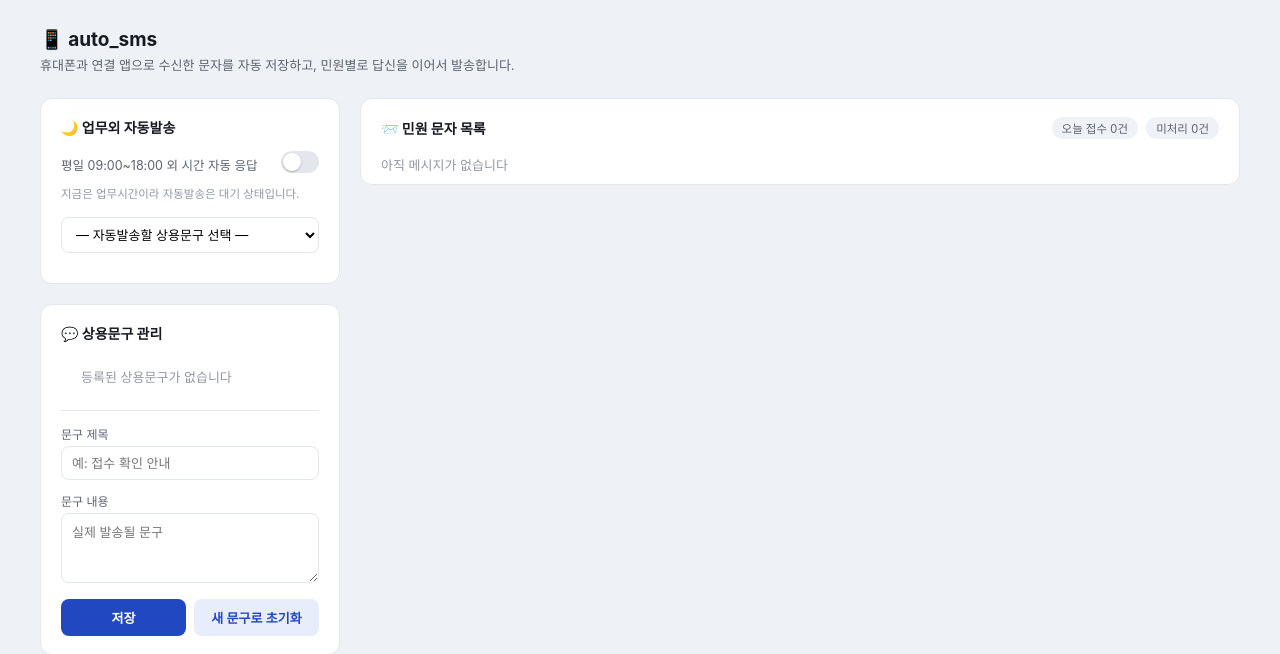
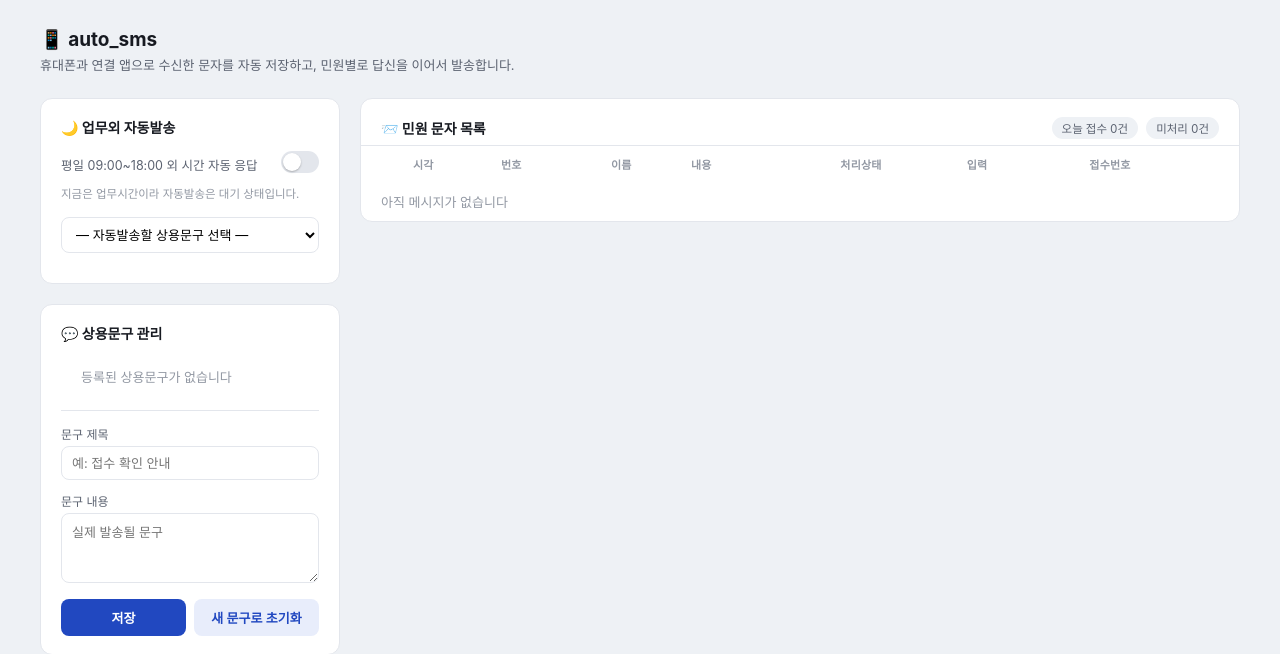
Before and after one commit to seccrc/auto_sms, a Flask app: page / in a window 1280 px wide. Shown: the top 654 px of the page. Run offline with Flask 3, Linux system fonts and the light colour scheme; data that the repository does not hold is empty.

Commit message:
민원 목록: 처리상태/입력/접수번호를 각각 독립 컬럼으로 분리
기존엔 190px 한 칸(.controls) 안에 세로로 쌓여 있어서 수정 모드일 때
드롭다운 두 개와 입력창이 좁은 폭 안에서 겹쳐 보였다. 헤더 라벨이 붙은
3개 컬럼(처리상태/입력/접수번호)으로 나눠 각자 폭 안에서만 넓어지게 함.

```diff
--- a/static/js/dashboard.js
+++ b/static/js/dashboard.js
@@ -299,22 +299,25 @@ function renderThreads() {
         const isComplaint = m.direction === 'in';
         const editing = editingRowId === m.id;
 
-        let controlsHtml = '';
+        let statusHtml = '';
+        let inputHtml = '';
+        let receiptHtml = '';
         let editBtnHtml = '';
         if (isComplaint) {
             const statusVal = m.status || '접수';
-            const statusCell = editing
+            statusHtml = editing
                 ? `<select onchange="updateMessageStatus(${m.id}, this.value)">
                        ${STATUS_OPTIONS.map(s => `<option value="${esc(s)}" ${s === statusVal ? 'selected' : ''}>${esc(s)}</option>`).join('')}
                    </select>`
                 : `<span class="status-pill st-${statusVal}">${esc(statusVal)}</span>`;
-            const fieldsHtml = editing
+            inputHtml = editing
                 ? `<select class="cell-input" data-id="${m.id}" data-field="manual_input" onchange="saveMessageCell(this)">
                        ${MANUAL_INPUT_OPTIONS.map(o => `<option value="${esc(o)}" ${o === (m.manual_input || '') ? 'selected' : ''}>${o === '' ? '-' : esc(o)}</option>`).join('')}
-                   </select>
-                   <input class="cell-input" data-id="${m.id}" data-field="receipt_no" value="${esc(m.receipt_no || '')}" placeholder="접수번호" onblur="saveMessageCell(this)">`
-                : `<span>입력: ${esc(m.manual_input || '-')}</span><span>접수번호: ${esc(m.receipt_no || '-')}</span>`;
-            controlsHtml = `<div class="controls">${statusCell}<div class="fields">${fieldsHtml}</div></div>`;
+                   </select>`
+                : esc(m.manual_input || '-');
+            receiptHtml = editing
+                ? `<input class="cell-input" data-id="${m.id}" data-field="receipt_no" value="${esc(m.receipt_no || '')}" placeholder="접수번호" onblur="saveMessageCell(this)">`
+                : esc(m.receipt_no || '-');
             editBtnHtml = `<button class="icon-btn" onclick="toggleEditRow(${m.id})" title="${editing ? '수정 완료' : '수정'}">${editing ? '✓' : '✏️'}</button>`;
         }
 
@@ -334,7 +337,9 @@ function renderThreads() {
                     <div class="phone">${esc(m.phone_number)}</div>
                     <div class="name">${esc(m.contact_name || '-')}</div>
                     <div class="msg-body"><span class="pill ${isComplaint ? 'pill-in' : 'pill-out'}">${isComplaint ? '수신' : '발신'}</span>${esc(m.body)}</div>
-                    <div>${controlsHtml}</div>
+                    <div class="status-col">${statusHtml}</div>
+                    <div class="input-col">${inputHtml}</div>
+                    <div class="receipt-col">${receiptHtml}</div>
                     <div class="edit-col">${editBtnHtml}</div>
                 </div>
                 <div class="replies">${repliesHtml}</div>
--- a/templates/dashboard.html
+++ b/templates/dashboard.html
@@ -107,7 +107,15 @@
   .merge-bar button { padding: 5px 10px; font-size: 12px; }
   .merge-bar .btn-primary:disabled { background: #9fb0e0; cursor: default; }
   .thread { border-top: 1px solid var(--line); }
-  .msg-row { display: grid; grid-template-columns: 22px 84px 108px 84px 1fr 190px 34px; gap: 10px; align-items: start; padding: 12px 20px; }
+  .msg-row, .col-head {
+    display: grid; grid-template-columns: 22px 78px 100px 70px 1fr 96px 116px 130px 34px;
+    gap: 10px; align-items: start; padding: 12px 20px;
+  }
+  .col-head {
+    padding: 10px 20px; align-items: center; border-top: 1px solid var(--line);
+    font-size: 11px; font-weight: 700; color: var(--ink-faint); text-transform: uppercase; letter-spacing: .02em;
+  }
+  .col-head > div:nth-child(6), .col-head > div:nth-child(7), .col-head > div:nth-child(8) { text-align: center; }
   .select-col { display: flex; justify-content: center; padding-top: 2px; }
   .select-col input { margin: 0; cursor: pointer; }
   .msg-row .meta { font-size: 12px; color: var(--ink-faint); white-space: nowrap; }
@@ -115,18 +123,20 @@
   .msg-row .name { font-size: 12px; color: var(--ink-soft); }
   .msg-body { font-size: 13px; line-height: 1.55; white-space: pre-line; }
   .msg-body .pill, .reply-body .pill { margin-right: 6px; }
-  .controls { display: flex; flex-direction: column; gap: 6px; }
-  .controls select { width: auto; margin-bottom: 0; font-family: inherit; font-size: 12px; padding: 4px 6px; border: 1px solid var(--line); border-radius: 6px; background: #fff; color: var(--ink); }
-  .controls .fields { display: flex; gap: 6px; font-size: 11.5px; color: var(--ink-soft); }
-  .controls .fields span { flex: 1; overflow: hidden; text-overflow: ellipsis; white-space: nowrap; }
+  .status-col, .input-col, .receipt-col { font-size: 11.5px; color: var(--ink-soft); overflow: hidden; text-overflow: ellipsis; white-space: nowrap; }
+  .status-col { display: flex; justify-content: center; }
+  .status-col select, .input-col select, .receipt-col input {
+    width: 100%; margin-bottom: 0; font-family: inherit; font-size: 12px; padding: 4px 6px;
+    border: 1px solid var(--line); border-radius: 6px; background: #fff; color: var(--ink);
+  }
   .edit-col { display: flex; justify-content: center; padding-top: 2px; }
-  .replies { padding: 0 20px 10px 20px; }
+  .replies { padding: 0 20px 10px calc(20px + 22px + 78px + 10px); }
   .reply { display: flex; gap: 10px; padding: 7px 0 7px 26px; border-left: 2px solid var(--line); margin-left: 6px; position: relative; }
   .reply::before { content: ''; position: absolute; left: -5px; top: 14px; width: 8px; height: 8px; border-radius: 50%; background: var(--good); }
   .reply-body { font-size: 12.5px; color: var(--ink-soft); flex: 1; line-height: 1.5; }
   .reply-time { font-size: 11px; color: var(--ink-faint); white-space: nowrap; }
-  .toggle-send { font-size: 12px; color: var(--accent); background: none; border: none; cursor: pointer; font-weight: 600; margin: 0 0 10px 26px; padding: 4px 0; }
-  .send-box { margin: 0 20px 14px 26px; padding: 10px 12px; background: var(--paper); border: 1px dashed var(--line); border-radius: 8px; }
+  .toggle-send { font-size: 12px; color: var(--accent); background: none; border: none; cursor: pointer; font-weight: 600; margin: 0 0 10px calc(20px + 22px + 78px + 10px + 26px); padding: 4px 0; }
+  .send-box { margin: 0 20px 14px calc(20px + 22px + 78px + 10px + 26px); padding: 10px 12px; background: var(--paper); border: 1px dashed var(--line); border-radius: 8px; }
   .send-box .row { display: flex; gap: 8px; }
   .send-box select { flex: 0 0 auto; width: auto; margin-bottom: 0; font-family: inherit; font-size: 12px; padding: 6px 8px; border: 1px solid var(--line); border-radius: 6px; background: #fff; }
   .send-box textarea { flex: 1; margin-bottom: 0; font-family: inherit; font-size: 12.5px; padding: 7px 9px; border: 1px solid var(--line); border-radius: 6px; resize: vertical; min-height: 34px; }
@@ -200,6 +210,17 @@
         <button class="btn-ghost" onclick="clearThreadSelection()">선택 해제</button>
       </div>
     </div>
+    <div class="col-head">
+      <div></div>
+      <div>시각</div>
+      <div>번호</div>
+      <div>이름</div>
+      <div>내용</div>
+      <div>처리상태</div>
+      <div>입력</div>
+      <div>접수번호</div>
+      <div></div>
+    </div>
     <div id="threadList"><div class="empty">불러오는 중…</div></div>
   </div>
 </div>
```
